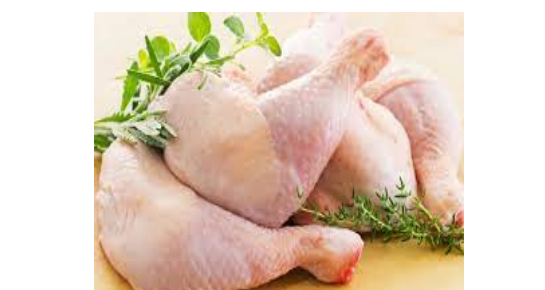
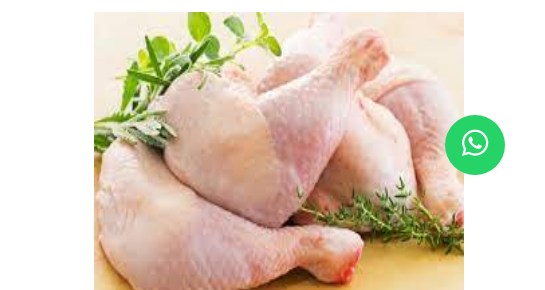
Before and after one commit to edwight-delgado/la_montaneza, a plain HTML site: page index.html in a window 1280 px wide. Shown: the part 585-875 px from the top of the page, 735-1280 px from the left. Drawn offline with nearby package versions, Linux system fonts and the light colour scheme.

Commit message:
la montañeza whatsapp button

```diff
--- a/index.html
+++ b/index.html
@@ -4,8 +4,10 @@
   <meta charset="UTF-8">
   <title>la montañeza</title>
   <meta charset="UTF-8">
-<meta name="viewport" content="width=device-width, initial-scale=1.0"><link rel="stylesheet" href="./style.css">
+<meta name="viewport" content="width=device-width, initial-scale=1.0">
+<link rel="stylesheet" href="./style.css">
 <script src="https://cdn.jsdelivr.net/npm/vue@2.7.10/dist/vue.js"></script>
+<link rel="stylesheet" href="https://cdnjs.cloudflare.com/ajax/libs/font-awesome/6.2.0/css/all.min.css">
 
 </head>
 <body>
@@ -219,6 +221,8 @@
       </div>
 
     </footer>
+    <!-- social button -->
+    <a href="https://wa.me/584121299359/?text=Me%20gustaría%20saber%20el%20precio%20del%20producto" class="whatsapp" target="_blank"> <i class="fab fa-whatsapp whatsapp-icon"></i></a>
 
   </div>
 </div>
--- a/style.css
+++ b/style.css
@@ -516,3 +516,21 @@ button:focus {
   font-size: 1.4rem;
   text-align: center;
 }
+
+.whatsapp {
+  position:fixed;
+  width:60px;
+  height:60px;
+  bottom:40px;
+  right:40px;
+  background-color:#25d366;
+  color:#FFF !important;
+  border-radius:50px;
+  text-align:center;
+  font-size:30px;
+  z-index:100;
+}
+
+.whatsapp-icon {
+  margin-top:13px;
+}
```
